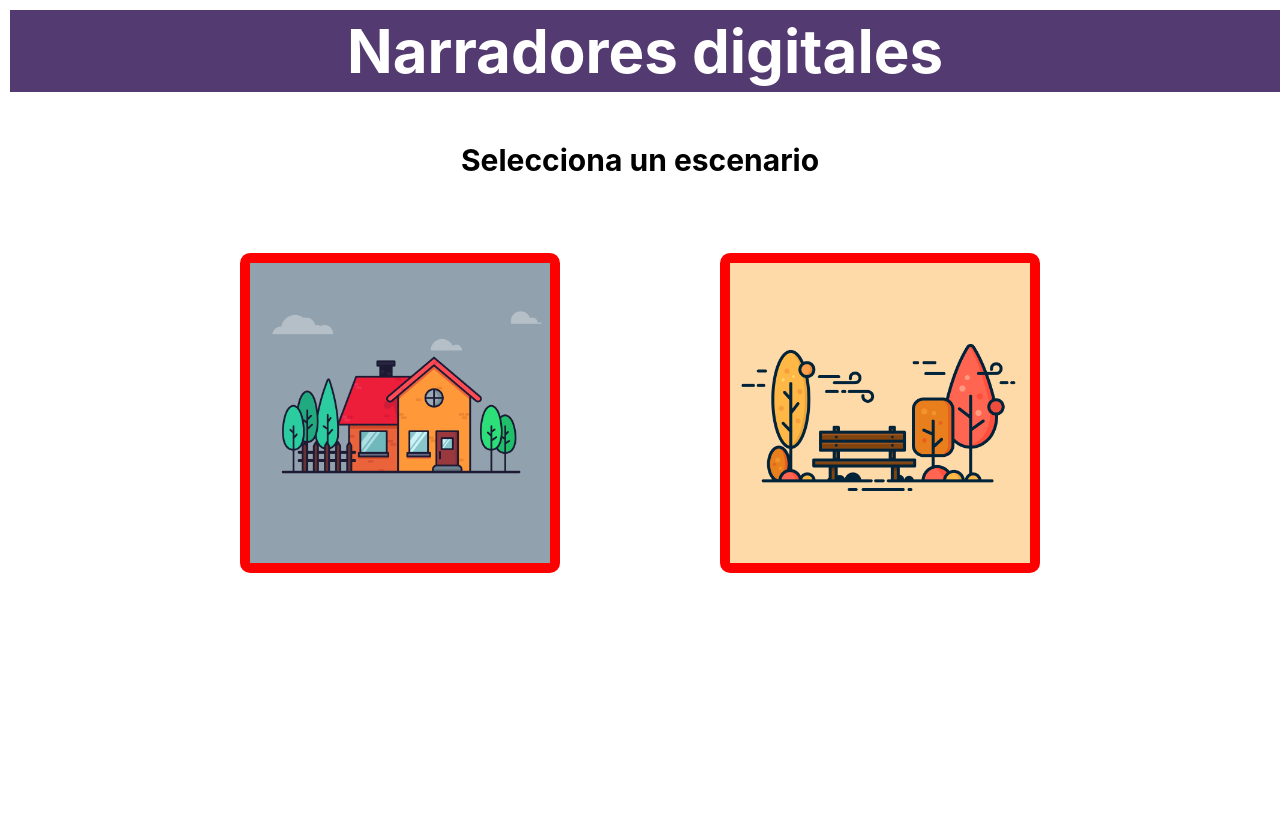
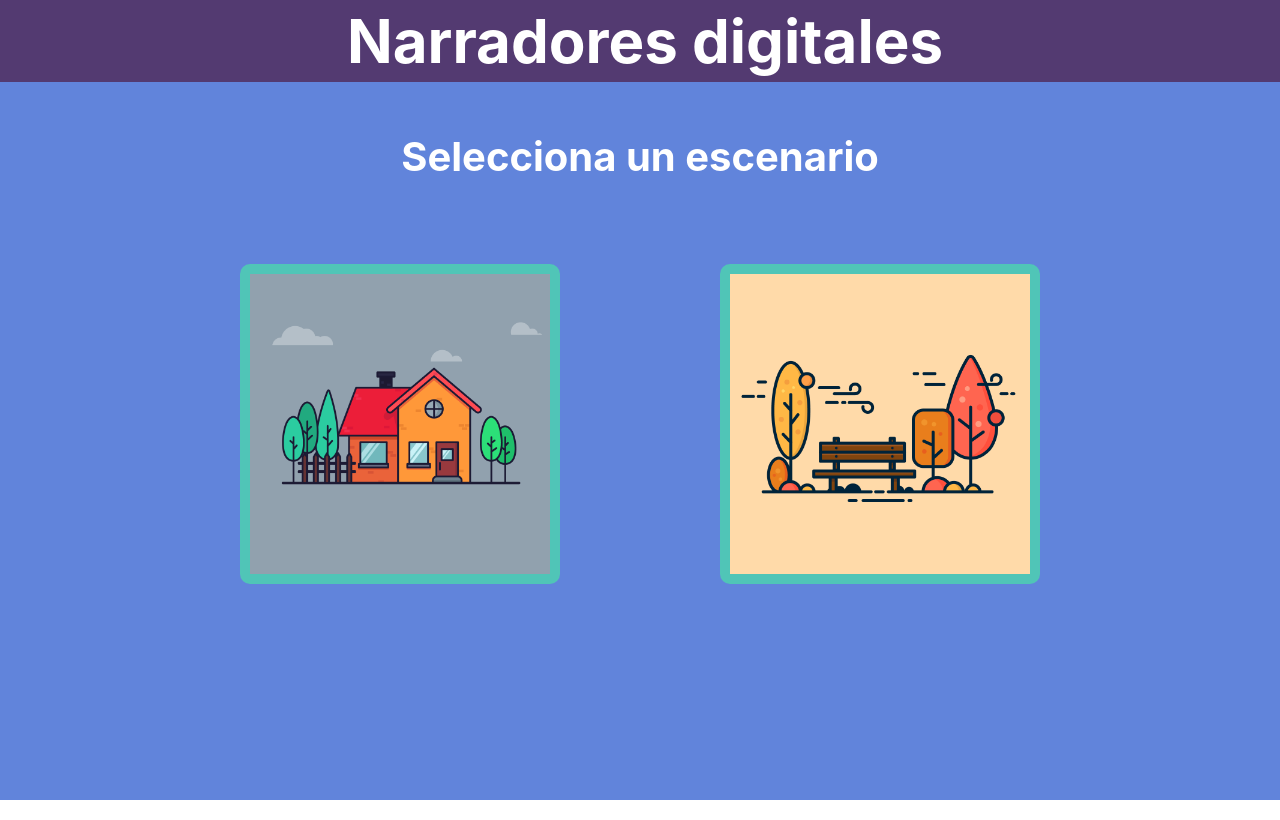
Before and after one commit to nicksiuxs/narradores-digitales-frontend, a React (Create React App) app: page /iniciar in a window 1280 px wide. Built offline with nearby package versions, Linux system fonts and the light colour scheme.

Commit message:
ADD styles

```diff
--- a/src/components/CardSelect/CardSelect.css
+++ b/src/components/CardSelect/CardSelect.css
@@ -1,7 +1,7 @@
 .card-select {
 	display: flex;
 	justify-content: center;
-	background-color: red;
+	background-color: #50c5b7;
 	padding: 10px;
 	border-radius: 10px;
 	width: fit-content;
--- a/src/components/SetUpRecord/SetUprecord.css
+++ b/src/components/SetUpRecord/SetUprecord.css
@@ -1,6 +1,6 @@
 .set-up-record {
 	height: 100vh;
-	padding: 10px;
+	background-color: #6184db;
 }
 
 .set-up-escenario {
@@ -13,7 +13,8 @@
 .set-up-escenario h2 {
 	text-align: center;
 	margin-top: 50px;
-	font-size: 30px;
+	font-size: 40px;
+	color: white;
 }
 
 .set-up-escenarios {
```
